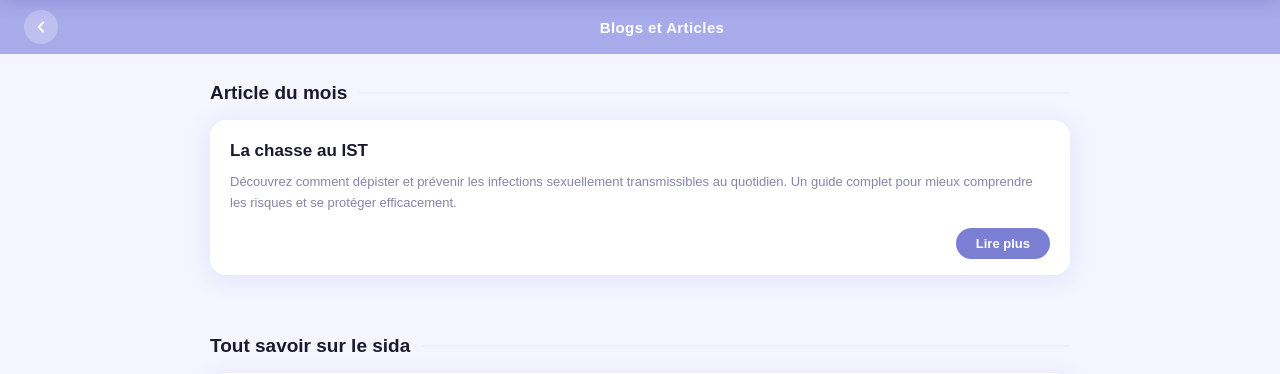
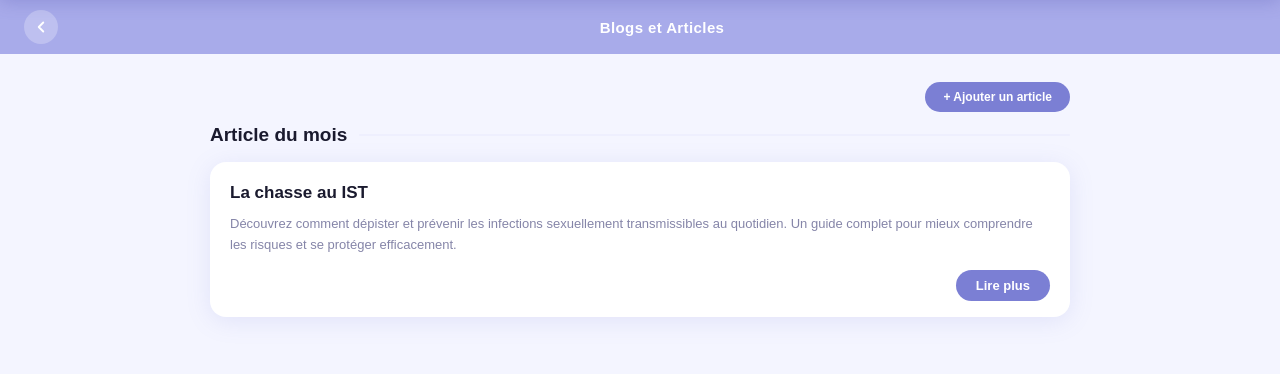
Before and after one commit to Julie-sx/TrackSida---Delivery-Project, a PHP site: page /blog in a window 1280 px wide. Shown: the part 64-438 px from the top of the page. Run offline with PHP 8.4, Linux system fonts and the light colour scheme.

Commit message:
bouton ajouter article + positif/négatif sur l'alerte

```diff
--- a/TrackSida/blog/index.php
+++ b/TrackSida/blog/index.php
@@ -24,6 +24,12 @@
 
   <!-- MAIN -->
   <main>
+    <section class="section-add">
+      <button class="btn-add-article" onclick="">
+        + Ajouter un article
+      </button>
+    </section>
+
     <section class="section">
       <h2 class="section-title">Article du mois</h2>
       <div>
--- a/TrackSida/css/style.css
+++ b/TrackSida/css/style.css
@@ -380,3 +380,27 @@
       transition: background .2s, transform .15s;
     }
     .btn-lire:hover { background: var(--purple-dk); transform: scale(1.04); }
+
+    /* ── AJOUT ARTICLE ── */
+.section-add {
+  display: flex;
+  justify-content: flex-end;
+  margin-bottom: -8px;
+}
+
+.btn-add-article {
+  background: var(--purple);
+  color: var(--white);
+  border: none;
+  border-radius: 30px;
+  padding: 8px 18px;
+  font-size: 12px;
+  font-weight: 800;
+  font-family: 'Nunito', sans-serif;
+  cursor: pointer;
+  transition: background .2s, transform .15s;
+}
+.btn-add-article:hover {
+  background: var(--purple-dk);
+  transform: scale(1.04);
+}
```
Also changed, not shown: TrackSida/alerte/index.php (+4 -29 lines), TrackSida/js/sid-alerte.js (+14 -52 lines).
